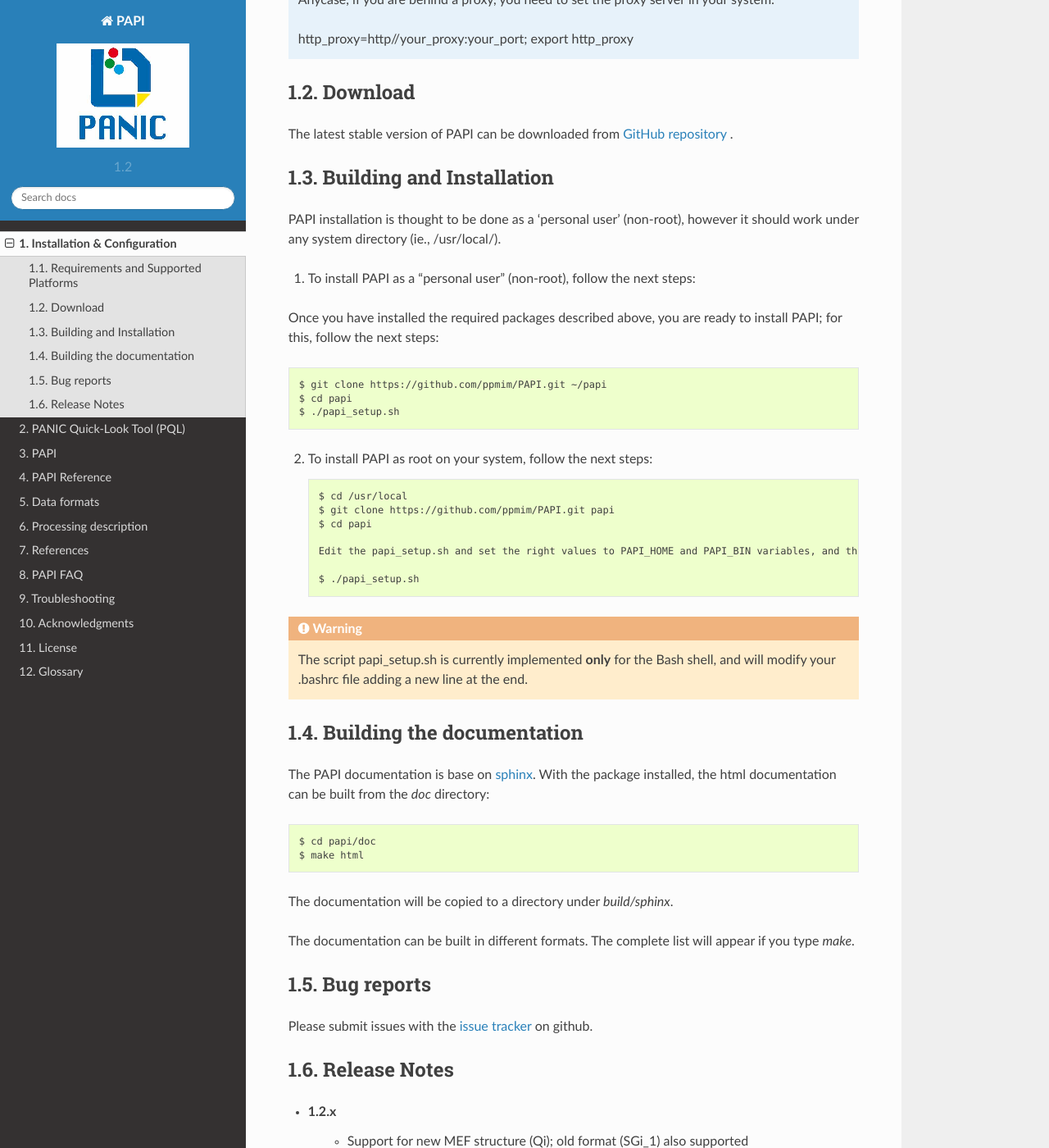
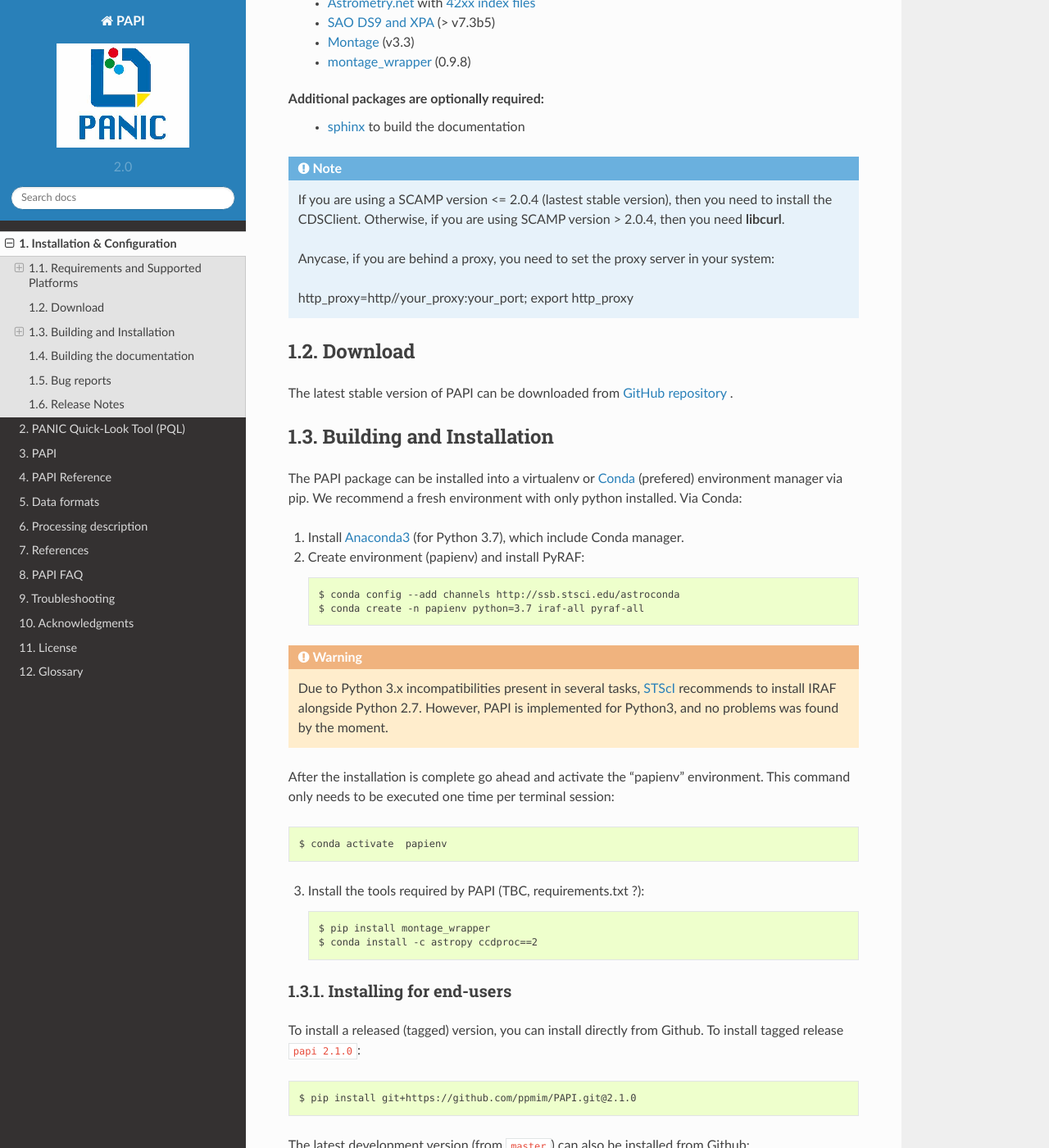
Before and after one commit to ppmim/PAPI4K, a Sphinx documentation site: the page built from docs/install.rst, in a window 1280 px wide and 1400 px high, scrolled down 948 px. Shown: the whole window at 82% size. Built offline with Sphinx 7.4.7 and the Read the Docs theme 2.0.0, drawn with Linux system fonts in a browser that asks for light colours; formulas are drawn with MathJax 3; some of the changed text lies outside the part shown.

Commit message:
Debuging install doc and procedur

```diff
--- a/docs/conf.py
+++ b/docs/conf.py
@@ -20,8 +20,8 @@ import sphinx_rtd_theme
 # documentation root, use os.path.abspath to make it absolute, like shown here.
 #sys.path.insert(0, os.path.abspath('.'))
 
-sys.path.insert(0,os.path.abspath('.'))
-sys.path.insert(0,'../')
+sys.path.insert(0, os.path.abspath('.'))
+sys.path.insert(0, '../')
 
 # -- General configuration -----------------------------------------------------
 
@@ -30,8 +30,10 @@ sys.path.insert(0,'../')
 
 # Add any Sphinx extension module names here, as strings. They can be extensions
 # coming with Sphinx (named 'sphinx.ext.*') or your custom ones.
-extensions = ['sphinx.ext.autodoc', 'sphinx.ext.doctest', 'sphinx.ext.intersphinx', 'sphinx.ext.todo', 'sphinx.ext.coverage', 'sphinx.ext.pngmath', 'sphinx.ext.mathjax', 'sphinx.ext.ifconfig', 'sphinx.ext.viewcode']
-extensions.append('sphinxext.numpydoc')
+extensions = ['sphinx.ext.autodoc', 'sphinx.ext.doctest', 'sphinx.ext.intersphinx',
+              'sphinx.ext.todo', 'sphinx.ext.coverage', 'sphinx.ext.imgmath',
+              'sphinx.ext.mathjax', 'sphinx.ext.ifconfig', 'sphinx.ext.viewcode']
+# extensions.append('sphinxext.numpydoc')
 extensions.append('sphinx.ext.autosummary')
 
 # Add any paths that contain templates here, relative to this directory.
@@ -48,14 +50,14 @@ master_doc = 'index'
 
 # General information about the project.
 project = u'PAPI'
-copyright = u'2008-2015, J.M.Ibáñez-Mengual (IAA-CSIC)'
+copyright = u'2008-2020, J.M.Ibáñez-Mengual (IAA-CSIC)'
 
 # The version info for the project you're documenting, acts as replacement for
 # |version| and |release|, also used in various other places throughout the
 # built documents.
 #
 # The short X.Y version.
-version = '1.2'
+version = '2.0'
 from misc.version import __version__
 # The full version, including alpha/beta/rc tags.
 release = __version__
@@ -256,7 +258,7 @@ man_pages = [
 #  dir menu entry, description, category)
 texinfo_documents = [
   ('index', 'PAPI', u'PAPI Documentation',
-   u'J.M.Ibanez (IAA-CSIC)', 'PAPI', 'One line description of project.',
+   u'J.M.Ibanez (IAA-CSIC)', 'PAPI', 'PANIC data processing pipeline',
    'Miscellaneous'),
 ]
 
--- a/docs/install.rst
+++ b/docs/install.rst
@@ -10,20 +10,34 @@ Installation & Configuration
 Requirements and Supported Platforms
 ------------------------------------
 
+System Requirements
++++++++++++++++++++
+
+    * 64-bit Intel/AMD processor (x86_64)
+    * 64-bit Linux (glibc ≥ 2.12) or Mac OS X (≥ 10.7)
+    * BASH or ZSH as your default shell environment (T/CSH is NOT supported)
+
+Software Requirements
++++++++++++++++++++++
+
 Because PAPI is written mostly in Python_ and ANSI C, it can run on any platform
 that has the required Python modules and GCC compilier. However, it has been developed
-and deeply tested under `openSuSE`_ 12.x/13.x x86_64 Linux OS.
-`Python 2.7.x <http://www.python.org>`_ or higher and the following packages
+and deeply tested under `openSuSE`_ 15.1 and `Ubuntu`_ 19.1 x86_64 Linux OS.
+`Python 3.6.x <http://www.python.org>`_ or higher and the following packages
 are required:
 
-    * `NumPy <http://numpy.scipy.org/>`_ (> v1.6)
-    * `SciPy <http://www.scipy.org>`_ (> v0.12.2)
-    * `Astropy <http://www.astropy.org/>`_ (> v0.3.1, v2.x not tested)
-    * `Matplotlib <http://matplotlib.org/>`_ (> v1.3.0)
-    * `PyQt4 <http://www.riverbankcomputing.co.uk/software/pyqt/download>`_
+    * `NumPy <http://numpy.scipy.org/>`_ (> v1.18.x)
+    * `SciPy <http://www.scipy.org>`_ (> v1.4.x)
+    * `Astropy <http://www.astropy.org/>`_ (4.x)
+    * `Matplotlib <http://matplotlib.org/>`_ (> v3.1.1)
+    * `PyQt5 <http://www.riverbankcomputing.co.uk/software/pyqt/download>`_
     * `IRAF <http://iraf.noao.edu/>`_ with STSDAS and MSCRED (v2.16)
     * `x11iraf <http://iraf.noao.edu/iraf/ftp/iraf/x11iraf/x11iraf-v2.0BETA-bin.linux.tar.gz>`_ for xgterm
-    * `stsci_python <http://www.stsci.edu/resources/software_hardware/pyraf/stsci_python>`_ (> v2.14)
+    * `PyRAF <http://www.stsci.edu/resources/software_hardware/pyraf/stsci_python>`_ (> v2.14)
+
+The above packages are automatically included in the `Anaconda` package, and then you do not need to install them manually.
+However, next tools need to be installed by the user following the instructions included in each package:
+
     * `CDSClient <http://cdsarc.u-strasbg.fr/doc/cdsclient.html>`_
     * `SExtractor <http://astromatic.iap.fr/software/sextractor/>`_ (> v2.8.6)
     * `SCAMP <http://www.astromatic.net/software/scamp>`_ (> v1.7.0)
@@ -54,29 +68,80 @@ The latest stable version of PAPI can be downloaded from `GitHub repository <htt
 
 Building and Installation
 -------------------------
-PAPI installation is thought to be done as a 'personal user' (non-root), however it should work
-under any system directory (ie., /usr/local/).
+The PAPI package can be installed into a virtualenv or `Conda`_ (prefered) environment
+manager via pip. We recommend a fresh environment with only python installed. Via Conda:
 
-1. To install PAPI as a "personal user" (non-root), follow the next steps:
+1. Install `Anaconda3`_ (for Python 3.7), which include Conda manager.
 
-Once you have installed the required packages described above, you are ready to install
-PAPI; for this, follow the next steps::
+2. Create environment (papienv) and install PyRAF::
 
-    $ git clone https://github.com/ppmim/PAPI.git ~/papi
-    $ cd papi
-    $ ./papi_setup.sh
+    $ conda config --add channels http://ssb.stsci.edu/astroconda
+    $ conda create -n papienv python=3.7 iraf-all pyraf-all
+
+.. warning::
+
+    Due to Python 3.x incompatibilities present in several tasks, `STScI`_ recommends to install IRAF alongside Python 2.7.
+    However, PAPI is implemented for Python3, and no problems was found by the moment.
 
 
-2. To install PAPI as root on your system, follow the next steps::
+After the installation is complete go ahead and activate the “papienv” environment.
+This command only needs to be executed one time per terminal session::
 
-    $ cd /usr/local
-    $ git clone https://github.com/ppmim/PAPI.git papi
-    $ cd papi
+    $ conda activate  papienv
 
-    Edit the papi_setup.sh and set the right values to PAPI_HOME and PAPI_BIN variables, and then run the script as an user:
+3. Install the tools required by PAPI (TBC, requirements.txt ?)::
+
+    $ pip install montage_wrapper
+    $ conda install -c astropy ccdproc==2
+
+Installing for end-users
+++++++++++++++++++++++++
+
+To install a released (tagged) version, you can install directly from Github.  To install tagged release ``papi 2.1.0``::
+
+    $ pip install git+https://github.com/ppmim/PAPI.git@2.1.0
+
+The latest development version (from ``master``) can also be installed from Github::
+
+    $ pip install git+https://github.com/ppmim/PAPI.git
+
+As can a particular commit hash::
+
+    $ pip install git+https://github.com/ppmim/PAPI.git@3f03323c
+
+
+
+
+Installing for developers
++++++++++++++++++++++++++
+
+Fork and clone the repo::
+
+    $ git clone https://github.com/ppmim/PAPI.git
+    $ cd PAPI
+
+Install from your local checked out copy as an "editable" install::
+
+    $ pip install -e .
+
+If you want to run the tests and/or build the docs, you can make sure those dependencies are installed too::
+
+    $ pip install -e .[test]
+    $ pip install -e .[docs]
+    $ pip install -e .[test,docs]
+
+Note: If you wish to install directly from github, but also include the extra dependencies, the syntax is as follows::
+
+    $ pip install "jwst[test] @ git+https://github.com/ppmim/PAPI.git"
+
+Need other useful packages in your development environment::
+
+    $ pip install ipython flake8 pytest-xdist
+
+
+Edit the papi_setup.sh and set the right values to PAPI_HOME and PAPI_BIN variables, and then run the script as an user::
 
     $ ./papi_setup.sh
-
 
 .. warning::
 
@@ -101,11 +166,14 @@ if you type `make`.
 Bug reports
 -----------
 
-Please submit issues with the `issue tracker <https://github.com/ppmim/PAPI/issues>`_ on github.
+Please submit issues with the `issue tracker`_ on github.
 
 
 Release Notes
 -------------
+* 2.0.x
+    - Support for new PANIC detector H4RG
+    - Support for Python 3.7.x and Conda environment
 
 * 1.2.x
     - Support for new MEF structure (Qi); old format (SGi_1) also supported
@@ -118,8 +186,12 @@ Release Notes
 .. _CAHA: http://www.caha.es
 .. _Omega2000: http://www.caha.es/CAHA/Instruments/O2000/index.html
 .. _HAWK-I: http://www.eso.org/sci/facilities/paranal/instruments/hawki/
-.. _sphinx: http://sphinx.pocoo.org
+.. _sphinx: https://pypi.org/project/Sphinx/
 .. _pdf: http://www.iaa.es/~jmiguel/PANIC/PAPI/PAPI.pdf
 .. _openSuSE: http://www.opensuse.org/
-.. _issue tracker
+.. _Ubuntu: https://ubuntu.com/download/desktop
+.. _Conda: https://docs.conda.io/projects/conda/en/latest/index.html
+.. _Anaconda3: https://www.anaconda.com/distribution/#download-section
+.. _issue tracker: https://github.com/ppmim/PAPI/issues
 .. _Python: http://www.python.org
+.. _STScI: https://astroconda.readthedocs.io/en/latest/installation.html
--- a/docs/sphinxext/numpydoc.py
+++ b/docs/sphinxext/numpydoc.py
@@ -34,8 +34,7 @@ def mangle_docstrings(app, what, name, obj, options, lines,
 
     if what == 'module':
         # Strip top title
-        title_re = re.compile(ur'^\s*[#*=]{4,}\n[a-z0-9 -]+\n[#*=]{4,}\s*',
-                              re.I|re.S)
+        title_re = re.compile(ur'^\s*[#*=]{4,}\n[a-z0-9 -]+\n[#*=]{4,}\s*',re.I|re.S)
         lines[:] = title_re.sub(u'', u"\n".join(lines)).split(u"\n")
     else:
         doc = get_doc_object(obj, what, u"\n".join(lines), config=cfg)
```
Also changed, not shown: 2 other files.
